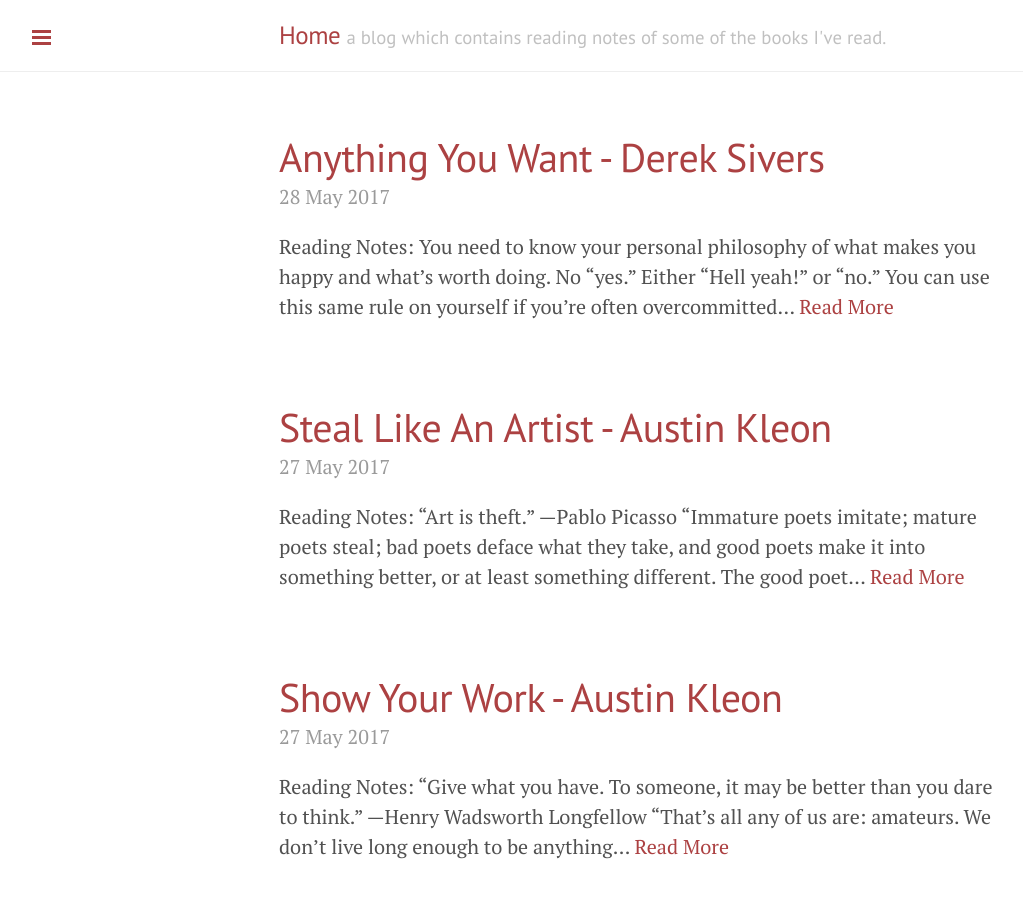
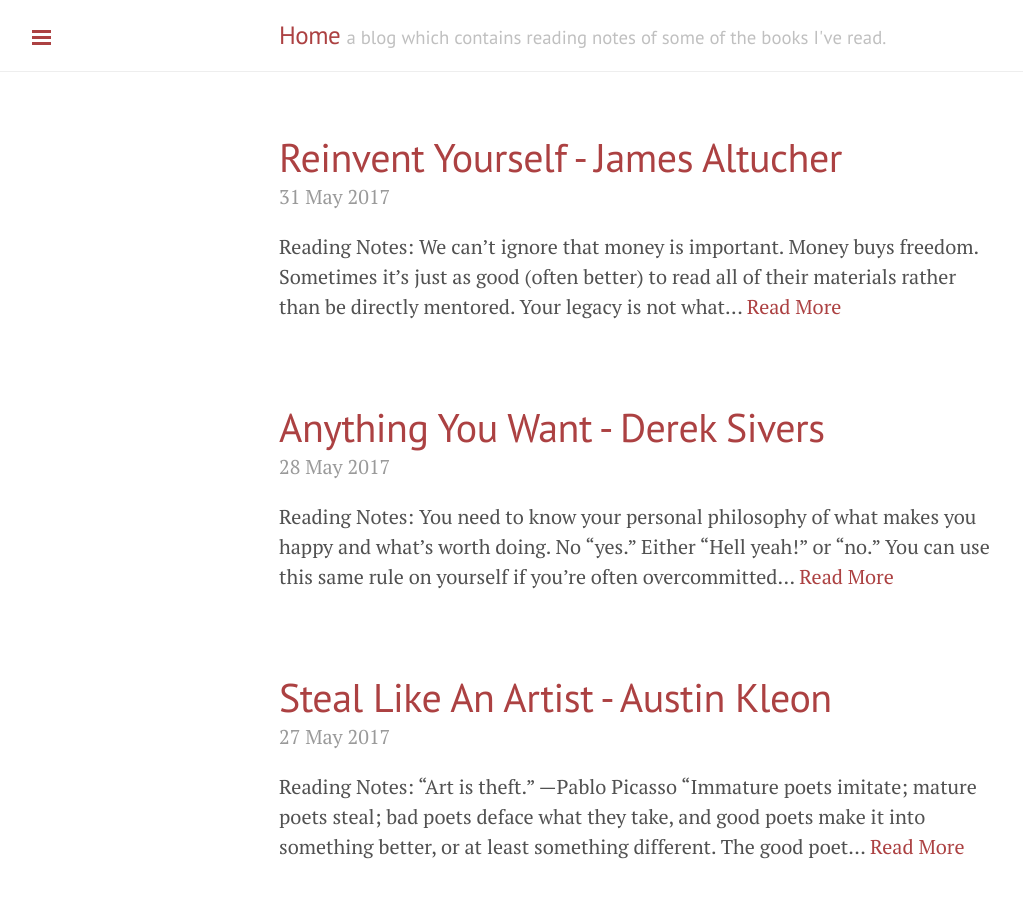
Before and after one commit to alamgirqazi/blog, a Jekyll site: the page built from index.html, in a window 1280 px wide and 900 px high. Shown: the whole window, without its empty margins (1-1024 px from the left). Built offline with Jekyll 4.4.1, drawn with Linux system fonts in a browser that asks for light colours; the list of posts is cut into pages by our own code; some of the changed lines change nothing that is shown.

Commit message:
added james altucher's book reinvent yourself

```diff
--- /dev/null
+++ b/_posts/2017-05-31-ReinventYourself.md
@@ -0,0 +1,154 @@
+---
+layout: post
+title: Reinvent Yourself - James Altucher
+permalink: ReinventYourself
+---
+
+![Reinvent Yourself - James Altucher](public/Reinvent Yourself - James Altucher.jpg "Reinvent Yourself - James Altucher")
+
+
+<br>
+
+#### Reading Notes:
+
+
+We can’t ignore that money is important. Money buys freedom.
+
+Sometimes it’s just as good (often better) to read all of their materials rather than be directly mentored.
+
+Your legacy is not what you do. It’s what the people who you teach do
+
+Susan Cain wrote the book Quiet about unlocking the power of introverts. She has a great new company at QuietRev.com where she helps companies bring out the power of their introverted employees.
+She gave me a bunch of suggestions. She said, “You need to be by yourself. So excuse yourself for a little bit when you get that feeling and recharge.”
+She said, “Listen to music or comedy beforehand.” (Yay!)
+She said, “Establish deadlines in advance so everyone knows that you are planning on leaving early.”
+She said, “Strike up one-on-one bonding with the people around you rather than trying to impress the whole group.”
+
+Everything I do, everyone I meet, I try to find at least one takeaway. THE PLUS.
+
+NOBODY is 100% original. This is the anxiety of influence.
+
+Almost all of our decisions and even creativity are outsourced to the people around us who influence us: peers, teachers, religion, parents, bosses, etc.
+
+Likability – make yourself trustworthy. For instance, outline the negatives of dealing with you.
+
+The entire purpose of language is to influence. We are not strong animals. We are weak. The language of influence saved us.
+
+Chris Voss the negotiator:
+You always want to get more information in a negotiation with as little commitment as possible on your side.
+
+“How am I supposed to get you $1 million by tomorrow?”
+They will keep talking.
+Outsource the hard things they are asking right back to them.
+
+“Ask them a question like, ‘Do you want this project to fail?’ or ‘Is this situation not going to work out for either side?’”
+They don’t want to fail, so they will say “no.” Now you can start to find common ground.
+
+MIRROR. Whatever they say, repeat the last one to three words. Do this as much as possible.
+If they say, “We can’t go higher than $100,000 on salary because that’s what everyone else is making,” just say, “That’s what everyone else is making,” and see what they say next.
+
+SILENCE. Don’t be afraid to go silent. Mirror and then have the confidence to go silent.
+Nobody wants the negotiation to end. They will keep talking and give you more information.
+Your goal is you want to get them talking as much as possible. The more information you have, the better. And the more likely they will negotiate against themselves.
+
+
+DEADLINES DON‘T MATTER. They need you as much as you need them. Most people don’t realize that in the heat of a negotiation.
+That’s why they are in the negotiation in the first place.
+If they put a deadline on, don’t feel obligated to meet it. The negotiation won’t end. They still need you.
+
+get your “how”‘ questions ready. Your “no” questions.
+
+> “What happens after you die?” “Lot’s of things happen after you die—they just don’t involve you.”
+Ask at the end of the day, “Who did I help today?” instead of wondering about life after death.
+That gives you a better life. Nothing will give you a better death.
+
+“‘I’m bored’ is a useless thing to say. You live in a great, big, vast world that you’ve seen none percent of.”
+Take a walk. Read a book. Write down ideas. Ask someone you love what they are up to.
+
+Blaming and complaining are draining. They never solve future problems and they only drain away energy from this moment.
+
+We want that ugliness and fear that lives inside to be outside. We want to point the finger at it.
+
+We’re as good as our weakest link.
+
+I had always been bad at saying “no,” but then I would blame other people for asking too much of me.
+
+The goal is not to wipe out all of your problems. You can’t. There are no goals. There’s just growth.
+
+> Preserve energy for the people that need you. For the actions you can take that require all of that energy.
+
+“Everything that’s difficult you should be able to laugh about.”
+
+You always have two choices. Be anxious, or find joy in the situation in front of you.
+
+> The man who has nothing, has nothing to lose. So that’s why I listen. I want to be the man with nothing to lose.
+
+“People don’t remember what they don’t like.”
+
+“To copy others is necessary, but to copy oneself is pathetic.”
+
+Picasso once said, “Success is dangerous. One begins to copy oneself, and to copy oneself is more dangerous than to copy others. It leads to sterility.”
+
+“Everything you can imagine is real.”
+Elon Musk wants to die on Mars. “Just not on impact,” he says.
+
+Picasso also says, “I am always doing things I can’t do—that’s how I get to do them.”
+
+“Find the thing you did where you lost all sense of time while you are doing it,” Chip told me.
+
+> “Remember the equation from Victor Frankl’s Man’s Search for Meaning. “Despair = Suffering - Meaning.
+Find the things that bring you meaning. Suffering is always there in this world. But if you have meaning, you will have less despair. You will find your calling.”
+
+Here are the qualities of a zero.
+*LISTEN to what people tell you. Maybe they experienced something you have never experienced. Our brain can curate the experiences of others so maybe it can help us live our own lives better.
+*OBSERVE what people do. We have what are called “mirror neurons.”
+
+
+If I watch someone over and over firing a gun, then my mirror neurons kick in and I might be able to do it myself if asked.
+
+When you compare, you despair. When you are humble, you learn. When you get curious, you get better.
+
+“Continually investing in the success of others is what will eventually lead to success for yourself.”
+
+
+*DON’T BE ENTITLED. I admit, sometimes I get angry feeling like a zero. I want to be a +1 all the time, at everything I do.
+I get competitive. I want to be the best at this, or the best at that. RIGHT NOW.
+
+> One thing I know for sure is that feeling entitled to anything will automatically put a ceiling on what you get out of life.
+
+
+> Every attempt at art depends first on connection. Every business depends on connection.
+
+The only skill for survival and success is having that ability to connect.
+
+My eight greatest teachers in life were perhaps the many girls in high school who said “no” to me when I was desperate to go out with them. Who knows what would’ve happened to me if everything were easy then. Maybe I would not have been able to handle it when things became really hard later.
+
+
+Every day, don’t try to jump into another box. Just try to think a little bit more outside of the box society has put you in.
+
+ALWAYS TAKE RESPONSIBILITY FOR YOUR OWN LIFE
+Wayne says that if something isn’t working in his life, he always tells himself, “It must be because I haven’t used enough determination or I haven’t been fearless enough or I haven’t been willing to do whatever it takes to make it happen.”
+
+> Here are some things that are hard in life: being honest, being kind, and trying to add value to others. These things take time and energy. When you are around people who steal your energy, those things become even harder. As a wise man once said, “You are the average of the five people you spend the most time with.”
+
+“The first step is to establish that something is possible; then probability will occur.”
+
+> “I think it’s very important to have a feedback loop, where you’re constantly thinking about what you’ve done and how you could be doing it better. I think that’s the single best piece of advice: constantly think about how you could be doing things better and questioning yourself.”
+
+> On his favorite book when he was a teen, The Hitchhiker’s Guide to the Galaxy: “It taught me that the tough thing is figuring out what questions to ask, but that once you do that, the rest is really easy.”
+
+Sergey Brin, for instance, used to interview every potential Google employee. He explained later that he knew within seconds whether he would hire someone and would then spend the rest of the meeting trying to learn at least one new thing from the interviewee so the meeting wouldn’t be a total waste of time.
+
+
+> Nobody can tell you what to do. No matter what they pay you. No matter what obligations you feel you owe them. Every second defines you. Be who you are, not who anyone else is. An entrepreneur, for instance, has investors, customers, partners, employees, competitors. Everyone wants their inputs heard. But only you can act to change the world with your ideas.
+
+ The brain has a tendency to believe things even more if they are repeated, regardless of whether or not they are true. This is called an “availability cascade.”
+
+When people associate the worth of their lives with any one activity, it’s deadly.
+We have to celebrate what we’re good at. But also celebrate other things in life the love of another person. Our friends. Something funny. I always have to tell myself to diversify my celebrations. Celebrate the small. Not always the big.
+
+> Someone asked me recently where I expect to be in five years. I never think about it. Not ever. I only try every day to improve 1% my physical, emotional, mental, and spiritual health. The results will take care of themselves. This is the ONLY way today to plan for a successful tomorrow.
+
+
+it also underlines the importance that there is never “one thing” that we were all put on Earth to do.
+We were put here to try. Nobody will grade us.
--- a/books.md
+++ b/books.md
@@ -69,12 +69,22 @@
 
 <hr>
 
+## The Kite Runner - Khaled Hosseini
+<br>
+![The Kite Runner - Khaled Hosseini](public/The Kite Runner - Khaled Hosseini.jpg "The Kite Runner - Khaled Hosseini")
+
+**Rating 10/10**
+
+<br>
+
+This might very well be my favourite fiction book ever. What an electrifying read from start to finish.
+
+<hr>
+
+
 ## 5 Major Pieces To The Life Puzzle - Jim Rohn
 
 <br>
-
-
-
 
 ![5 Major Pieces To The Life Puzzle - Jim Rohn](public/5 major pieces to the life puzzle - jim rohn.jpg "5 Major Pieces To The Life Puzzle - Jim Rohn")
 
@@ -82,28 +92,23 @@
 
 <br>
 
-"success is a condition that must be attracted and not pursued. We achieve rewards and we make progress not by our intense pursuits, but by what we become". Classic self-help book from Jim Rohn. Plenty of insights in this book on how to become a better version of yourself. Alot of this stuff I  read in the book "The Compound Effect" by Darren Hardy. Jim Rohn was a mentor of Darren Hardy. See my reading-notes [5 Major Pieces To The Life Puzzle - Jim Rohn](https://alamgirqazi.github.io/blog/5MajorPiecesToTheLifePuzzle)
+"Success is a condition that must be attracted and not pursued. We achieve rewards and we make progress not by our intense pursuits, but by what we become." Classic self-help book from Jim Rohn. Plenty of insights in this book on how to become a better version of yourself. Alot of this stuff I  read in the book "The Compound Effect" by Darren Hardy. Jim Rohn was a mentor of Darren Hardy. See my reading-notes [5 Major Pieces To The Life Puzzle - Jim Rohn](https://alamgirqazi.github.io/blog/5MajorPiecesToTheLifePuzzle)
 
 
 <hr>
 
-## The Kite Runner - Khaled Hosseini
-<br>
-![The Kite Runner - Khaled Hosseini](public/The Kite Runner - Khaled Hosseini.jpg "The Kite Runner - Khaled Hosseini")
-
-**Rating 9.5/10**
+## Rising Strong - Brene Brown
 
 <br>
 
-## Rising Strong - Brene Brown
-<br>
 ![Rising Strong - Brene Brown](public/Rising Strong - Brene Brown.jpg "Rising Strong - Brene Brown")
 
 **Rating 9.5/10**
 
 <br>
 
-description
+Another amazing book from Brene Brown. This book includes alot more real life experiences of Brene and her family and how she dealth with self-righteousness and Integrity in her own life. [Rising Strong - Brene Brown](https://alamgirqazi.github.io/blog/RisingStrong)
+
 <hr>
 
 
@@ -115,7 +120,7 @@
 
 <br>
 
-description
+Excellent little book which I completed in a day. A very inspiring book for all creative people. Austin stresses on just doing what you want to do everyday and forget about trying to be completely original because nothing is completely original. See my reading-notes [Steal Like An Artist - Austin Kleon](https://alamgirqazi.github.io/blog/StealLikeAnArtist)
 
 <hr>
 
@@ -280,6 +285,35 @@
 
 <hr>
 
+
+## Show Your Work - Austin Kleon
+<br>
+![Show Your Work - Austin Kleon](public/Show Your Work - Austin Kleon.jpg "Show Your Work - Austin Kleon")
+
+**Rating 9/10**
+
+<br>
+
+Another awesome book from Austin Kleon. See my reading-notes [Show Your Work - Austin Kleon](https://alamgirqazi.github.io/blog/ShowYourWork)
+
+<hr>
+
+## Anything You Want - Derek Sivers
+<br>
+
+![Anything You Want - Derek Sivers](public/Anything You Want - Derek Sivers.jpg "Anything You Want - Derek Sivers")
+
+**Rating 9/10**
+
+<br>
+
+Derek Sivers shares his amazing story of how he built CD Baby from scratch. Derek explains his business model and why he didn't wanted his business to expand or make too much money. He also made interesting comments like he'd rather prefer being CEO of a company with 5 people than 85 people. CD baby was sold for 22 million and had 85 employees at the time. See my reading-notes [Anything You Want - Derek Sivers](https://alamgirqazi.github.io/blog/AnythingYouWant)
+
+<hr>
+
+
+
+
 ## Tuesdays with Morrie - Mitch Albom
 <br>
 
@@ -382,16 +416,6 @@
 
 <hr>
 
-<!--## Muhammad - Karen Armstrong
-<br>
-![Muhammad - Karen Armstrong](public/Muhammad - Karen Armstrong.jpg "Muhammad - Karen Armstrong")
-
-currently reading
-
-Rating (coming soon)
-
-<br>-->
-
 
 ## Thinking, Fast and Slow - Daniel Kahneman
 <br>
@@ -432,19 +456,6 @@
 
 
 
-## Show Your Work - Austin Kleon
-<br>
-![Show Your Work - Austin Kleon](public/Show Your Work - Austin Kleon.jpg "Show Your Work - Austin Kleon")
-
-**Rating (coming soon)**
-
-<br>
-
-description
-
-<hr>
-
-
 ## 4 Hour Work Week - Tim Ferriss
 <br>
 ![4 Hour Work Week - Tim Ferriss](public/four hour work week - tim ferriss.jpg "4 Hour Work Week - Tim Ferriss")
@@ -468,6 +479,18 @@
 
 
 <hr>
+
+## Reinvent Yourself - James Altucher
+<br>
+![Reinvent Yourself - James Altucher](public/Reinvent Yourself - James Altucher.jpg "Reinvent Yourself - James Altucher")
+
+**Rating (coming soon)**
+
+<br>
+
+
+<hr>
+
 ## Dairy of a Young Girl - Anne Frank
 <br>
 ![Dairy of a Young Girl - Anne Frank](public/the dairy of a young girl - anne frank.jpg "Dairy of a Young Girl - Anne Frank")
```
Also changed, not shown: public/Reinvent Yourself - James Altucher.jpg (added).
